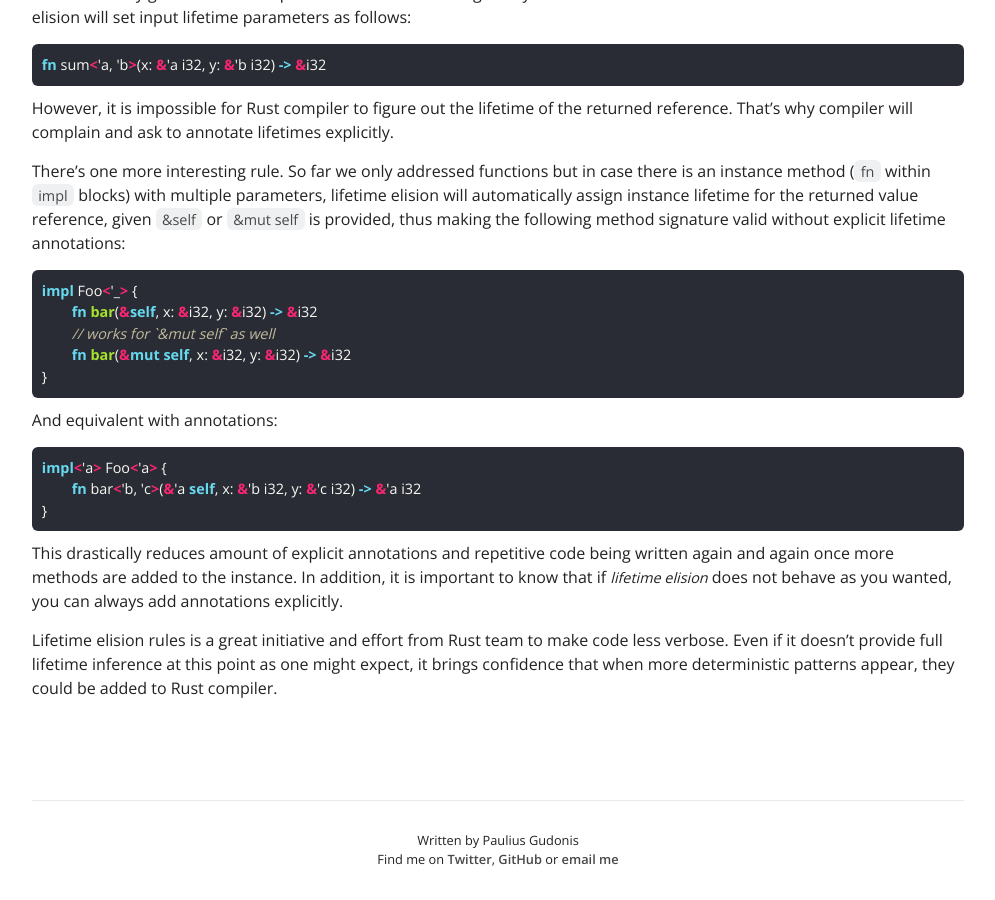
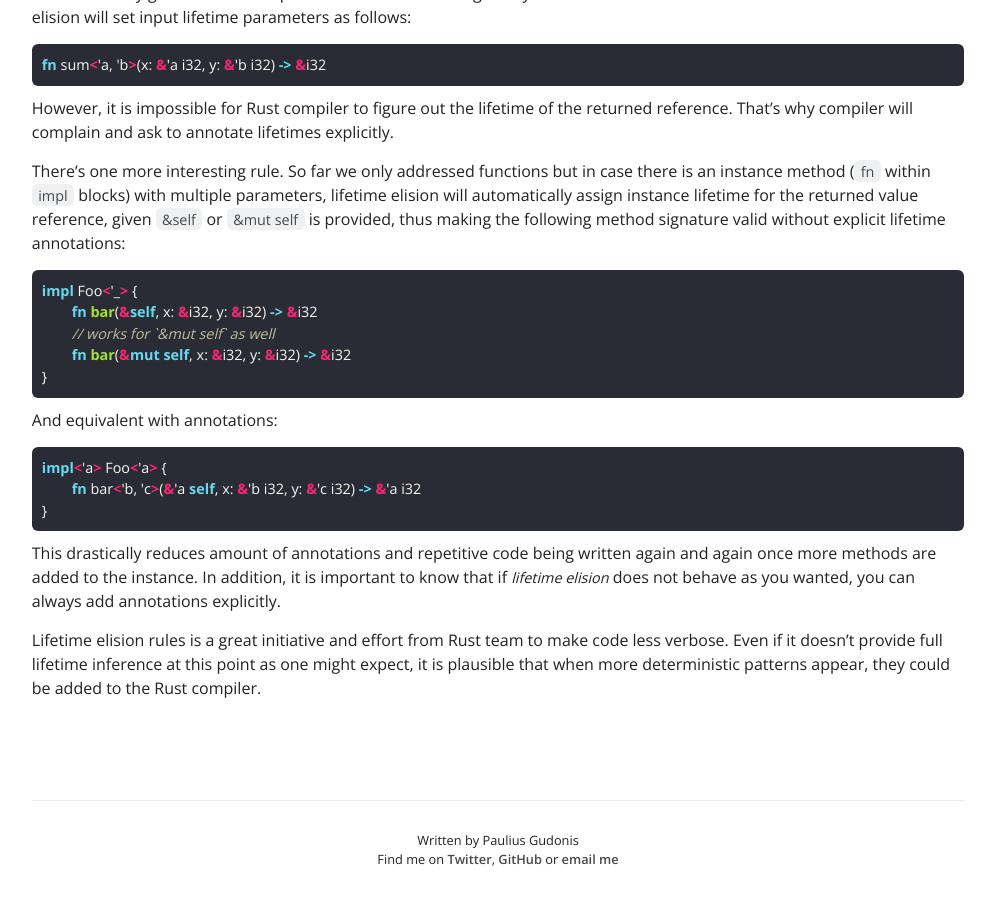
Before and after one commit to nakkht/pgu.dev, a Jekyll site: the page built from _posts/2020-08-01-rust-lifetime-elision.md, in a window 1280 px wide and 900 px high, scrolled down 1163 px. Shown: the whole window, without its empty margins (142-1137 px from the left). Built offline with Jekyll 4.4.1, drawn with Linux system fonts in a browser that asks for light colours; nearby versions of some CDN libraries; some of the changed text lies outside the part shown.

Commit message:
Simplified phrasing

````diff
--- a/_posts/2020-08-01-rust-lifetime-elision.md
+++ b/_posts/2020-08-01-rust-lifetime-elision.md
@@ -70,6 +70,6 @@ impl<'a> Foo<'a> {
 }
 ```
 
-This drastically reduces amount of explicit annotations and repetitive code being written again and again once more methods are added to the instance. In addition, it is important to know that if _lifetime elision_ does not behave as you wanted, you can always add annotations explicitly.
+This drastically reduces amount of annotations and repetitive code being written again and again once more methods are added to the instance. In addition, it is important to know that if _lifetime elision_ does not behave as you wanted, you can always add annotations explicitly.
 
-Lifetime elision rules is a great initiative and effort from Rust team to make code less verbose. Even if it doesn't provide full lifetime inference at this point as one might expect, it brings confidence that when more deterministic patterns appear, they could be added to Rust compiler.
+Lifetime elision rules is a great initiative and effort from Rust team to make code less verbose. Even if it doesn't provide full lifetime inference at this point as one might expect, it is plausible that when more deterministic patterns appear, they could be added to the Rust compiler.
````
Also changed, not shown: other parts of _posts/2020-08-01-rust-lifetime-elision.md (+1 -1 lines).
